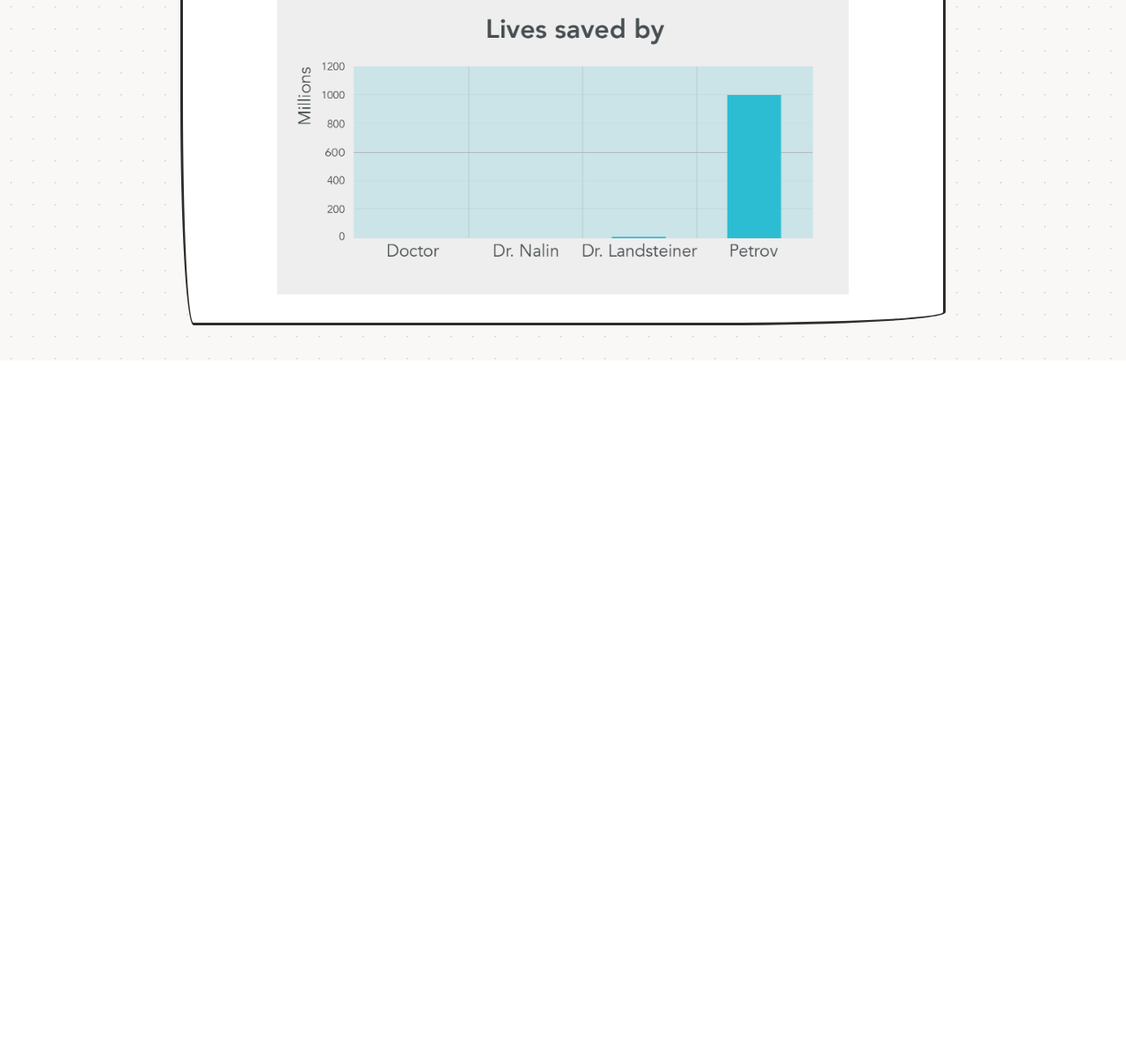
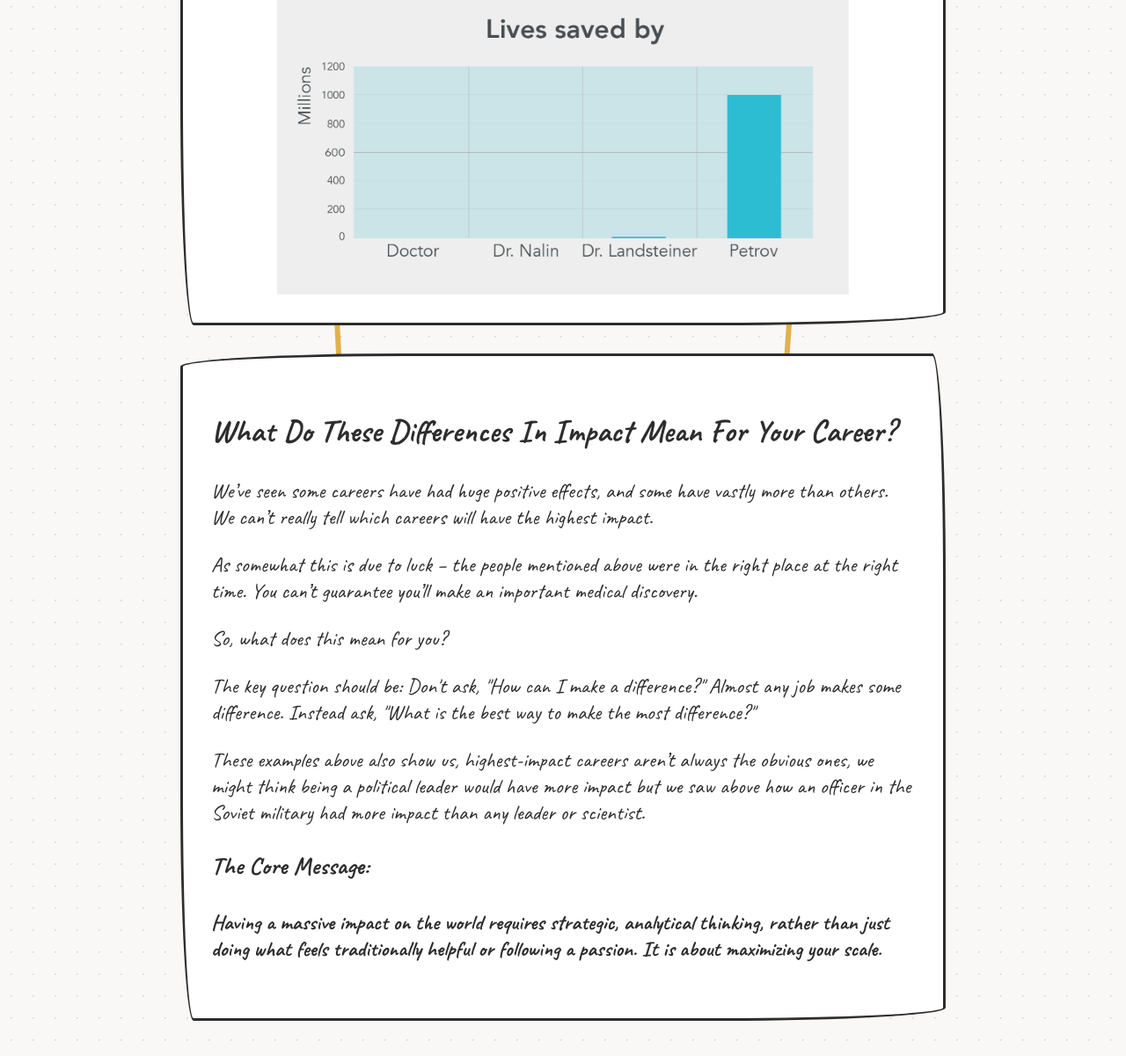
Before and after one commit to Dixit106/BETHEMYSTIC, a Flask app: page /part2 in a window 1280 px wide. Shown: the part 5230-6431 px from the top of the page at 88% size. Before the commit the page ends 5639 px from the top, so only its background shows below. Run offline with Flask 3, Linux system fonts and the light colour scheme.

Commit message:
research, writing and coding for another para

```diff
--- a/templates/part2.html
+++ b/templates/part2.html
@@ -126,6 +126,25 @@
                 </div>
         </section>
 
+        <section class="sketch-card article-card">
+            <h1>What Do These Differences In Impact Mean For Your Career?</h1>
+            <p>We’ve seen some careers have had huge positive effects, and some have vastly
+                more than others. We can’t really tell which careers will have the highest impact.
+                    </p>
+            <p>As somewhat this is due to luck – the people mentioned above were in the right place at
+                the right time. You can’t guarantee you’ll make an important medical discovery.</p>
+
+            <p>So, what does this mean for you?</p>
+            <p>The key question should be: Don't ask, "How can I make a difference?" Almost any job makes some difference. Instead ask, "What is the best way to make the most difference?"</p>
+            <p>These examples above also show us, highest-impact careers aren’t always the obvious ones, we might
+                think being a political leader would have more impact but we saw above how an officer in the Soviet
+                military had more impact than any leader or scientist.</p>
+
+            <h3>The Core Message:</h3>
+            <h4>Having a massive impact on the world requires strategic, analytical thinking, rather than just doing what feels traditionally helpful or following a passion. It is about maximizing your scale.
+            </h4>
+        </section>
+
     </main>
 
 </body>
```
